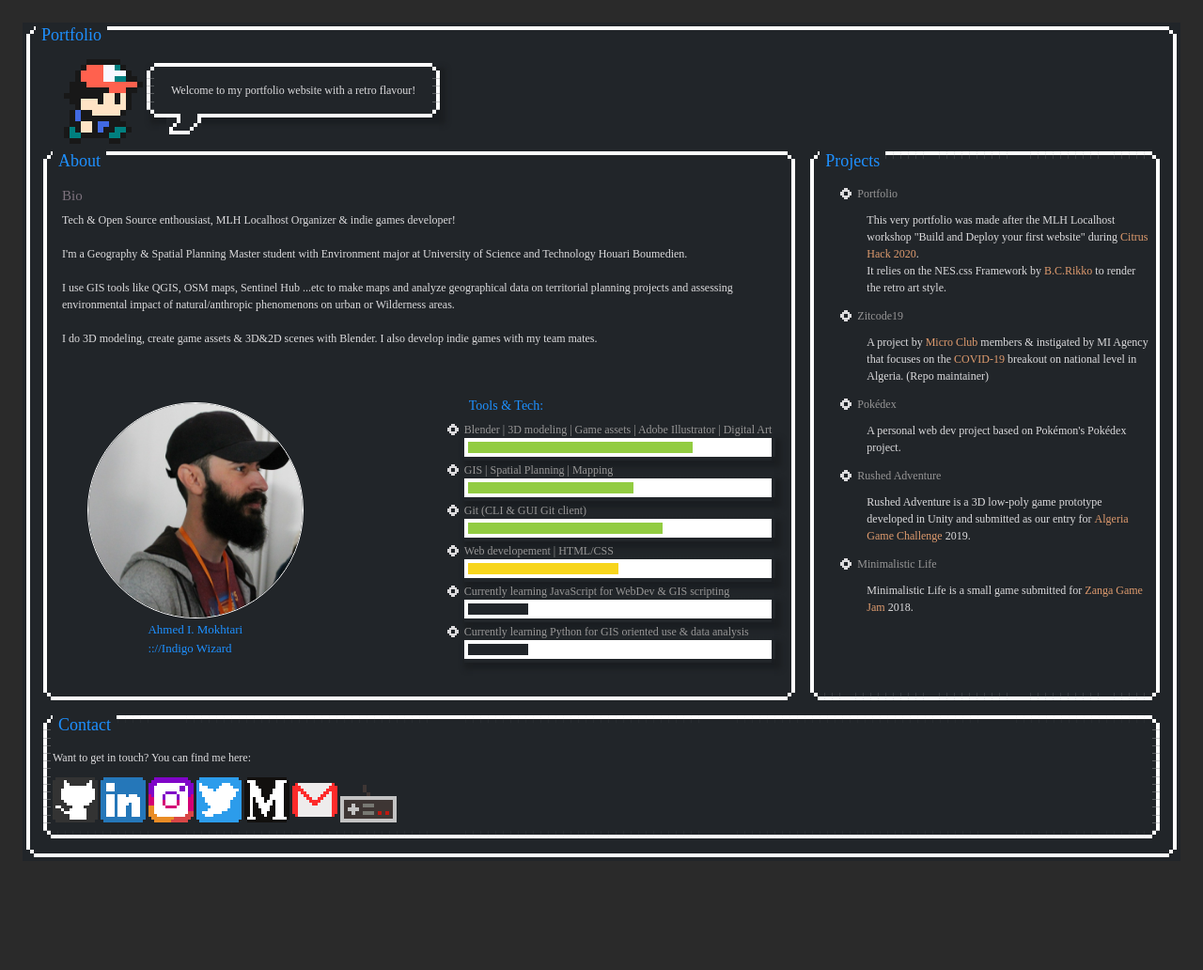
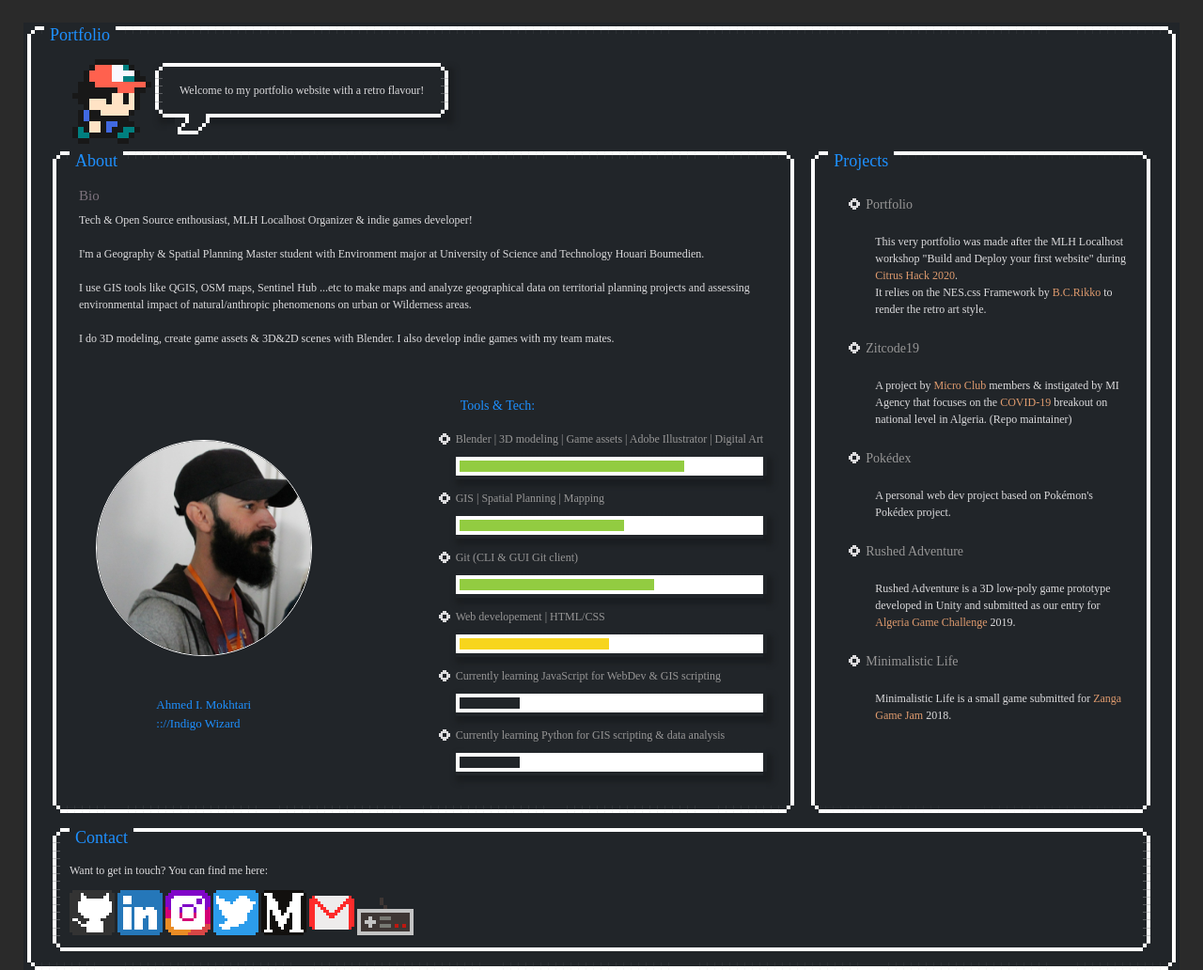
Before and after one commit to IndigoWizard/Portfolio, a plain HTML site: page index.html in a window 1280 px wide. Shown: the whole page at 94% size. Before the commit the page ends 940 px from the top, so only its background shows below. Drawn offline with nearby package versions, Linux system fonts and the light colour scheme.

Commit message:
css and structure fix

```diff
--- a/docs/css/light-theme.css
+++ b/docs/css/light-theme.css
@@ -37,6 +37,7 @@ h1 {
 
 #projecTitle {
     color: #979696;
+    font-size: 14px;
 }
 
 h2 {
@@ -120,8 +121,10 @@ a::after {
 }
 
 .nes-container.is-rounded.is-dark.with-title {
-    padding-right: 10px;
-    padding-left: 10px;
+    /* padding-right: 10px;
+    padding-left: 10px; */
+    margin-left: 5px;
+    margin-right: 5px;
 }
 
 .nes-container.is-rounded.is-dark.with-title>.title {
@@ -142,6 +145,8 @@ a::after {
 
 .nes-list.is-circle>li {
     color: #979696;
+    padding-top: 10px;
+    padding-bottom: 10px;
 }
 
 .nes-list.is-circle>p {
--- a/docs/css/style.css
+++ b/docs/css/style.css
@@ -37,6 +37,7 @@ h1 {
 
 #projecTitle {
     color: #979696;
+    font-size: 14px;
 }
 
 h2 {
@@ -120,8 +121,10 @@ a::after {
 }
 
 .nes-container.is-rounded.is-dark.with-title {
-    padding-right: 10px;
-    padding-left: 10px;
+    /* padding-right: 10px;
+    padding-left: 10px; */
+    margin-left: 5px;
+    margin-right: 5px;
 }
 
 .nes-container.is-rounded.is-dark.with-title>.title {
@@ -142,6 +145,8 @@ a::after {
 
 .nes-list.is-circle>li {
     color: #979696;
+    padding-top: 10px;
+    padding-bottom: 10px;
 }
 
 .nes-list.is-circle>p {
--- a/index.html
+++ b/index.html
@@ -6,7 +6,7 @@
     <meta name="viewport" content="width=device-width, initial-scale=1.0">
     <link href="https://unpkg.com/nes.css@latest/css/nes.min.css" rel="stylesheet" />
     <link rel="stylesheet" href="./docs/css/nes.min.css">
-    <link rel="stylesheet" href="./docs/css/light-theme.css">
+    <link rel="stylesheet" href="./docs/css/style.css">
     <title>Ahmed I. Mokhtari</title>
 
 </head>
@@ -69,7 +69,7 @@
                             </li>
                             <progress class="nes-progress" value="20" max="100"></progress>
                             <li>
-                                <span>Currently learning Python for GIS oriented use & data analysis</span>
+                                <span>Currently learning Python for GIS scripting & data analysis</span>
                             </li>
 
                             <progress class="nes-progress" value="20" max="100"></progress>
```
